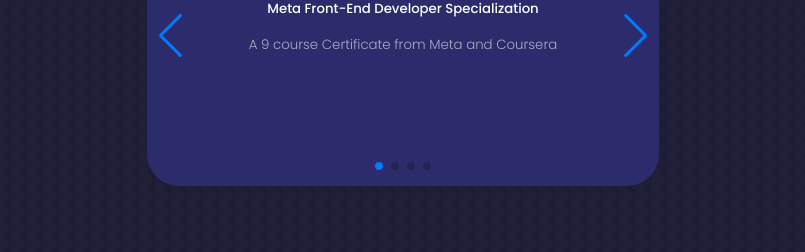
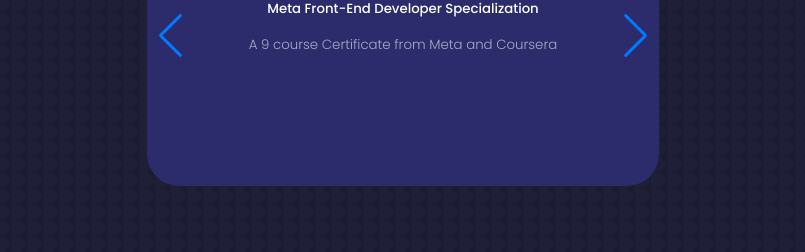
Before and after one commit to CameronRiecan/CameronRiecan.github.io, a React (Create React App) app: page / in a window 1280 px wide. Shown: the part 6236-6488 px from the top of the page, without its empty margins (237-1042 px from the left). Built offline with nearby package versions, Linux system fonts and the light colour scheme.

Commit message:
add accessibility dynamically in testimonials component

```diff
--- a/src/components/testimonials/Testimonials.jsx
+++ b/src/components/testimonials/Testimonials.jsx
@@ -51,7 +51,12 @@
       loop={true}
       slidesPerView={1}
       navigation
-      pagination={true}
+      pagination={{
+        clickable: true,
+        renderBullet: (index) => {
+          return `<span aria-label="${data[index].name}: ${data[index].review}"></span>`;
+        }
+      }}
       >
         {
           data.map(({avatar, name, review}, index) => {
```
